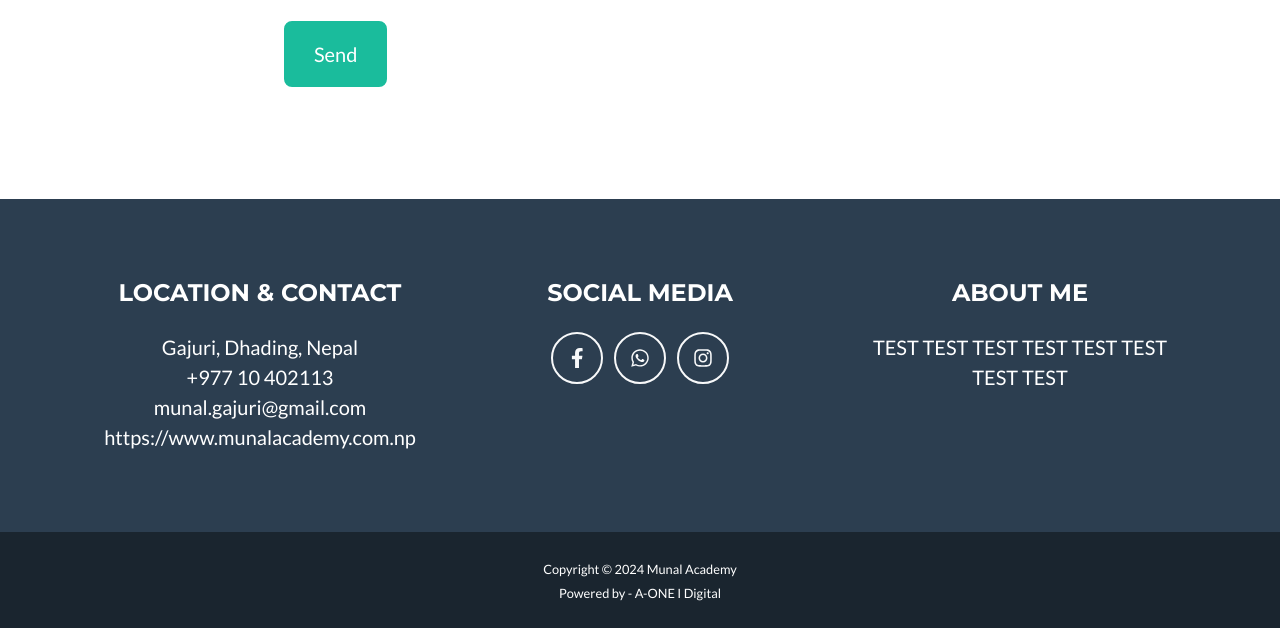
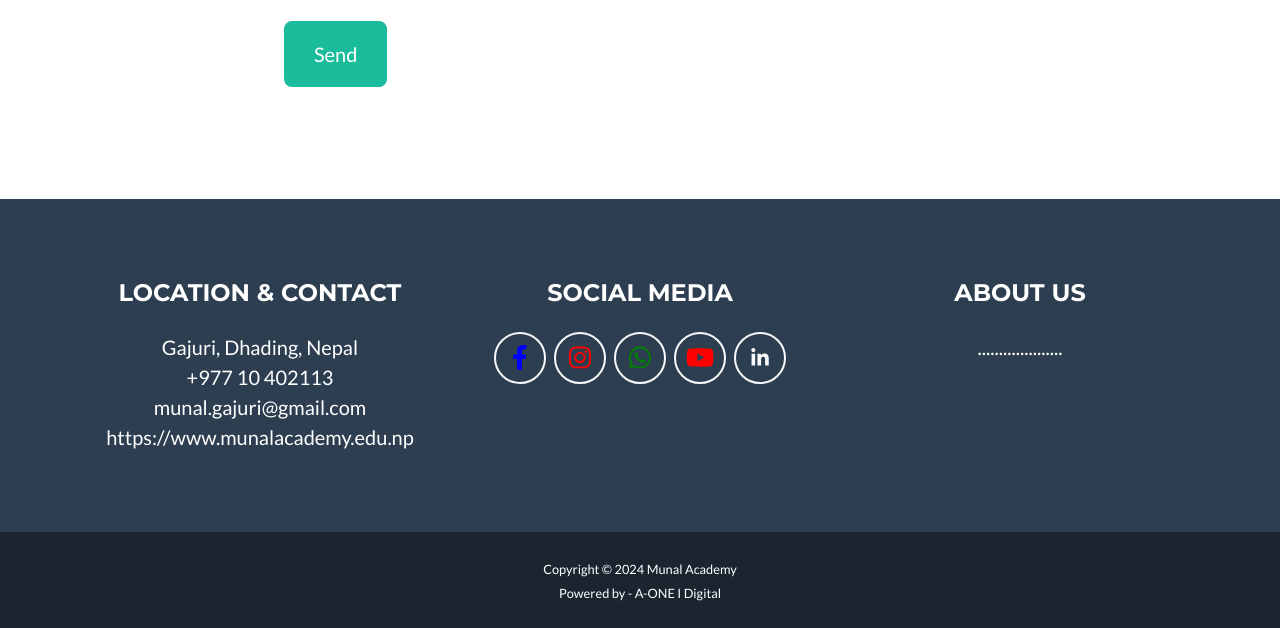
Before and after one commit to munalacademy/munalacademy, a plain HTML site: page index.html in a window 1280 px wide. Shown: the part 2135-2763 px from the top of the page. Drawn offline with nearby package versions, Linux system fonts and the light colour scheme.

Commit message:
Add files via upload

```diff
--- a/index.html
+++ b/index.html
@@ -22,10 +22,9 @@
 		</div>
 		<a class="navbar-brand js-scroll-trigger" href="#page-top"></a>
 		</div>
-
 		</div>
 		<div class="container">
-		<a class="navbar-brand js-scroll-trigger" href="#page-top">Munal Academy - This page is under construction</a>
+		<a class="navbar-brand js-scroll-trigger" href="#page-top">This page is under construction</a>
 		<button class="navbar-toggler navbar-toggler-right text-uppercase font-weight-bold bg-primary text-white rounded" type="button" data-toggle="collapse" data-target="#navbarResponsive" aria-controls="navbarResponsive" aria-expanded="false" aria-label="Toggle navigation">
                 Menu
 </head>
@@ -166,7 +165,7 @@
         <section class="page-section" id="contact">
             <div class="container">
                 <!-- Contact Section Heading-->
-                <h2 class="page-section-heading text-center text-uppercase text-secondary mb-0">Contact Me</h2>
+                <h2 class="page-section-heading text-center text-uppercase text-secondary mb-0">Contact us</h2>
                 <!-- Icon Divider-->
                 <div class="divider-custom">
                     <div class="divider-custom-line"></div>
@@ -229,28 +228,32 @@
 			<br />
 				munal.gajuri@gmail.com
 			<br />
-				https://www.munalacademy.com.np
+				https://www.munalacademy.edu.np
  		        	</p>
                     		</div>
- <!-- Footer Social Icons-->
-<div class="col-lg-4 mb-5 mb-lg-0">
-                	<h4 class="text-uppercase mb-4">Social Media</h4>
-              		<a class="btn btn-outline-light btn-social mx-1" href="https://www.facebook.com/munalacademy.official"><i class="fab fa-facebook-f"></i></a>
-			<a class="btn btn-outline-light btn-social mx-1" href="http://"><i class="fab fa-fw fa-whatsapp"></i></a>
-                	<a class="btn btn-outline-light btn-social mx-1" href="http://"><i class="fab fa-fw fa-instagram"></i></a>
-			</p>
+   <!-- Footer Social Icons-->
+                    <div class="col-lg-4 mb-5 mb-lg-0">
+                        <h4 class="text-uppercase mb-4">Social Media</h4>
+
+			<a class="btn btn-outline-light btn-social mx-1" href="https://www.facebook.com/sanjaydasshrestha"><i class='fab fa-facebook-f' style='font-size:25px;color:blue'></i>
+
+
+			<a class="btn btn-outline-light btn-social mx-1" href="https:///"><i class='fab fa-instagram' style='font-size:25px;color:red'></i>
+
+
+			<a class="btn btn-outline-light btn-social mx-1" href="https://"><i class="fab fa-whatsapp" style='font-size:25px;color:green'></i>
+
+			<a class="btn btn-outline-light btn-social mx-1" href="https://www.youtube.com/channel/UCyWsXD5G35xuYYFEyzRb32g"><i class="fab fa-youtube" style='font-size:25px;color:red'></i>
+
+                   		<a class="btn btn-outline-light btn-social mx-1" href="#!"><i class="fab fa-fw fa-linkedin-in"></i></a>
                     </div>
                     <!-- Footer About Text-->
                     <div class="col-lg-4">
-                        <h4 class="text-uppercase mb-4">About Me</h4>
+                        <h4 class="text-uppercase mb-4">About us</h4>
                         <p class="lead mb-0">
-                            TEST TEST TEST TEST TEST TEST TEST TEST
-                        </p>
-                    </div>
-                </div>
-            </div>
-        </footer>
-        <!-- Copyright Section-->
+                            ....................
+</footer>
+<!-- Copyright Section-->
         <div class="copyright py-4 text-center text-white">
             <div class="container"><small>Copyright © 2024 Munal Academy</small></div>
             <div class="container"><small>Powered by - A-ONE I Digital</small></div>
```
